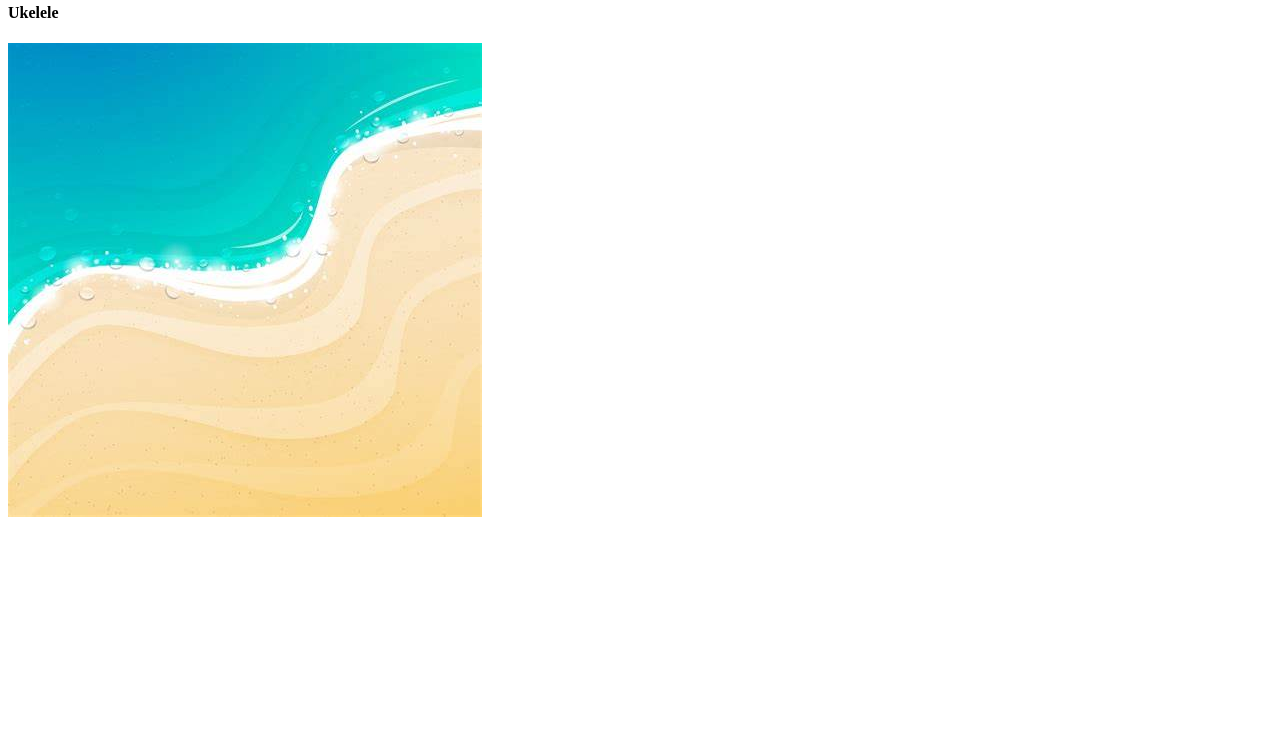
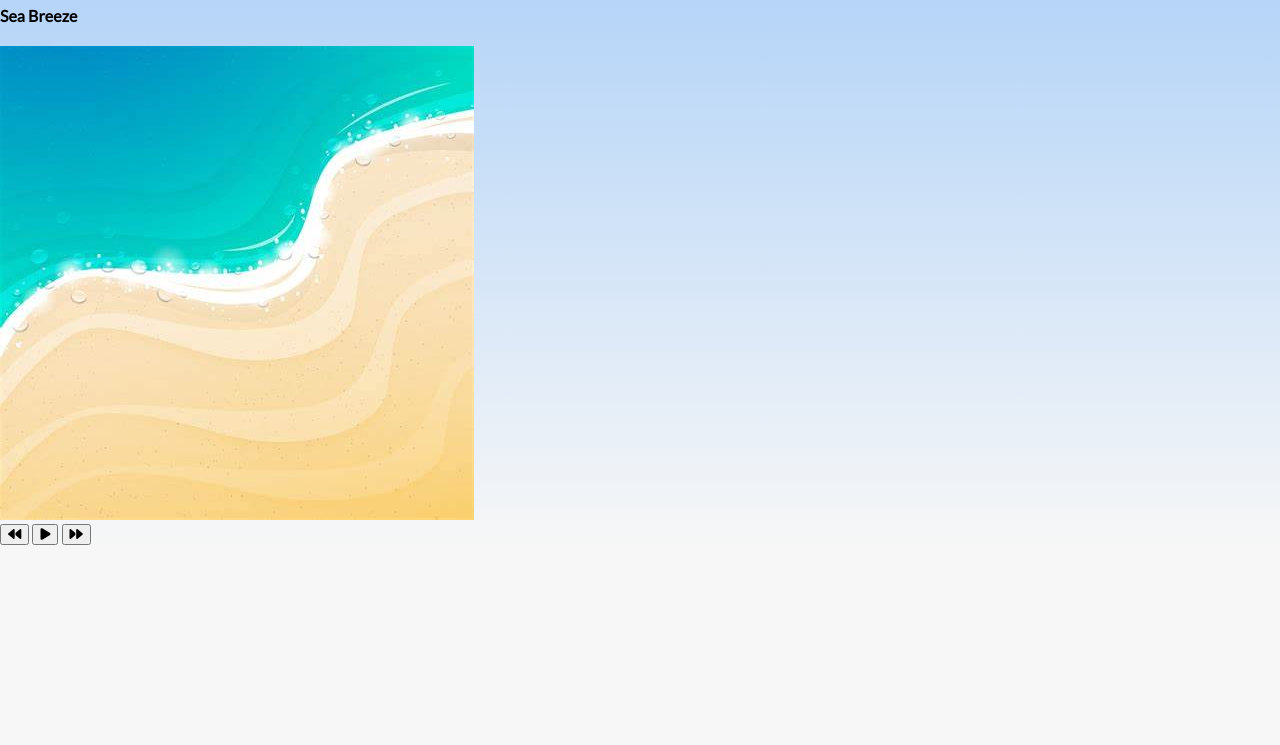
Before and after one commit to skycode20/music-player-js-app, a plain HTML site: page index.html in a window 1280 px wide. Shown: the part 76-821 px from the top of the page. Before the commit the page ends 800 px from the top, so only its background shows below. Drawn offline with Linux system fonts and the light colour scheme.

Commit message:
added the music nav buttons. added some styling to the background and the font.

```diff
--- a/index.html
+++ b/index.html
@@ -17,11 +17,10 @@
 
     <div class="music-container">
         <div class="music-info">
-            <h4 id="title">Ukelele</h4>
+            <h4 id="title">Sea Breeze</h4>
             <div class="progress-container">
                 <div class="progress">
 
-                </div>
                 </div>
             </div>
         </div>
@@ -32,7 +31,19 @@
             <img src="img/beach.jpg" alt="music-cover" id="cover">
         </div>
 
+        <div class="navigation">
+            <button id="prev" class="action-btn">
+                <i class="fas fa-backward"></i>
+            </button>
+            <button id="play" class="action-btn action-btn-big">
+                <i class="fas fa-play"></i>
+            </button>
+            <button id="next" class="action-btn">
+                <i class="fas fa-forward"></i>
+            </button>
+        </div>
 
+    </div>
 
     <script src="script.js"></script>
 </body>
--- a/style.css
+++ b/style.css
@@ -0,0 +1,17 @@
+@import url('https:fonts.googleapis.com/css?family=Lato&display=swap');
+
+* {
+    box-sizing: border-box;
+}
+
+body {
+    height: 100vh;
+    margin: 0;
+    font-family: 'Lato', sans-serif;
+    background-image: linear-gradient(
+        0deg,
+        rgb(247, 247, 247)
+        23.8%,
+        rgb(180, 212, 248) 92%
+        );
+}
```
Lines whose indentation alone changed are shown as unchanged.
